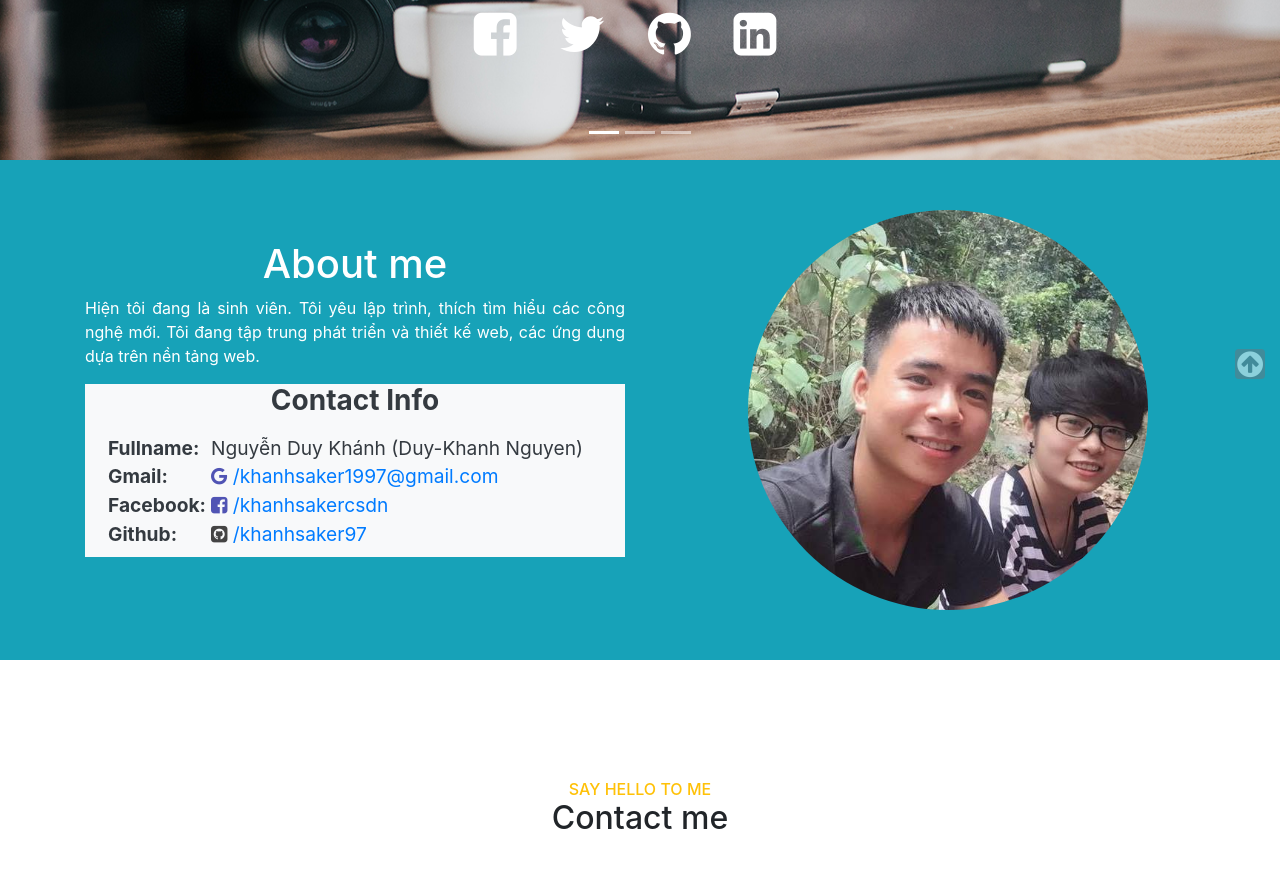
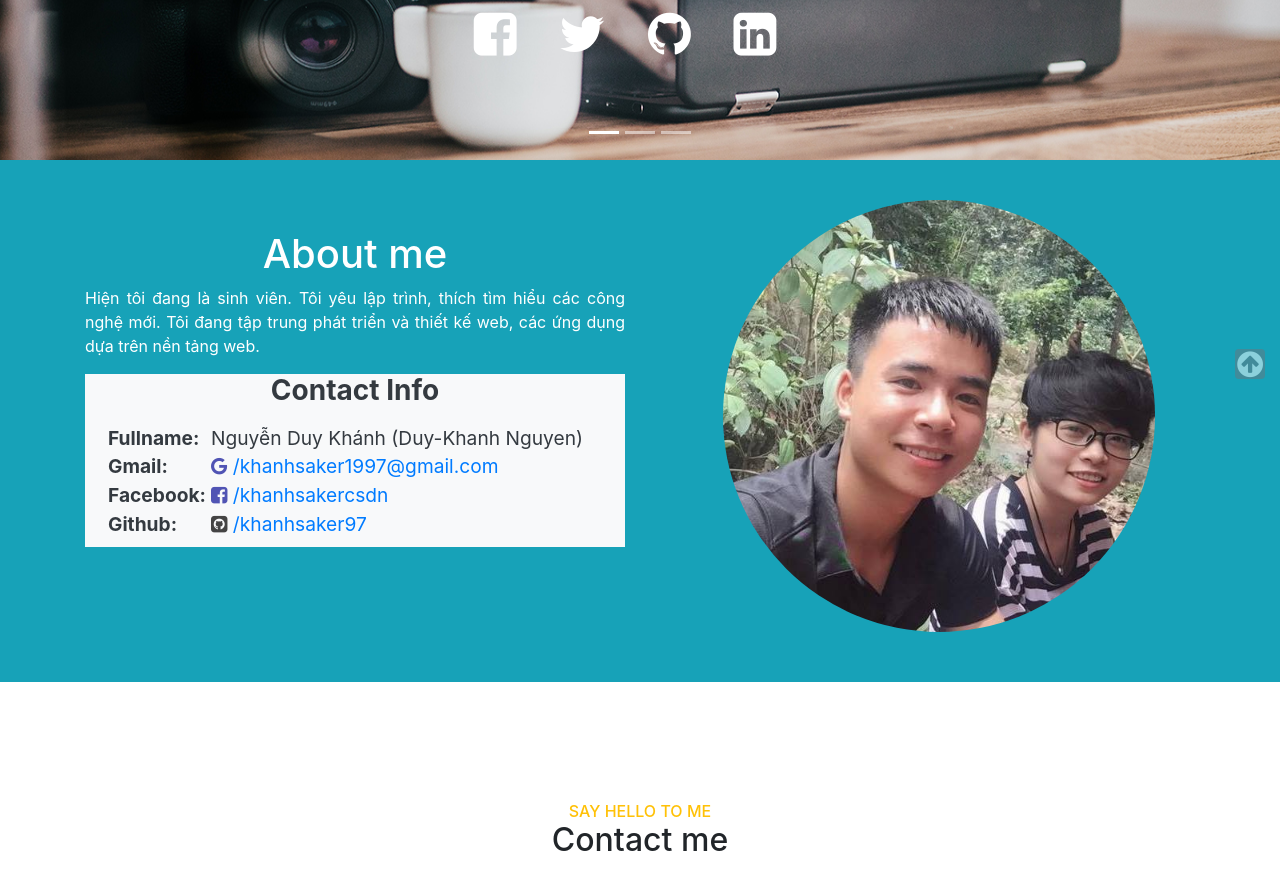
Before and after one commit to khanhsaker/khanhsaker.github.io, a PHP site: page / in a window 1280 px wide. Shown: the part 406-1278 px from the top of the page. Run offline with PHP 8.4, Linux system fonts and the light colour scheme.

Commit message:
edit web respensive

```diff
--- a/index.css
+++ b/index.css
@@ -124,7 +124,7 @@
 /* FOr AboutMe */
 .aboutme>div{
 	height: 100%;
-	margin-top: 50px;
+	margin-top: 40px;
 	margin-bottom: 50px;
 }
 .aboutme h1{
--- a/index.html
+++ b/index.html
@@ -141,7 +141,7 @@
 					</div>
 				</div>
 				<div class="col-sm-12 col-md-6 text-center">
-					<img src="img/aboutme1.jpg" alt="Ảnh Đi chơi Thác Giót - Sơn Động - Bắc Giang" class="rounded-circle" style="width: 400px;height: 400px;margin-left: 45px">
+					<img src="img/aboutme1.jpg" alt="Ảnh Đi chơi Thác Giót - Sơn Động - Bắc Giang" class="rounded-circle" style="width: 80%;margin-left: 5%">
 				</div>
 			</div>
 		</div>
--- a/index.js
+++ b/index.js
@@ -1,11 +1,9 @@
 function sidebar(){
-	console.log("ahihi");
 	$('.sidebar-wrapper').addClass('keo')
 	return false;
 }
 
 function sidebarremove(){
-	console.log("ahihi");
 	$('.sidebar-wrapper').removeClass('keo')
 	return false;
 }
```
